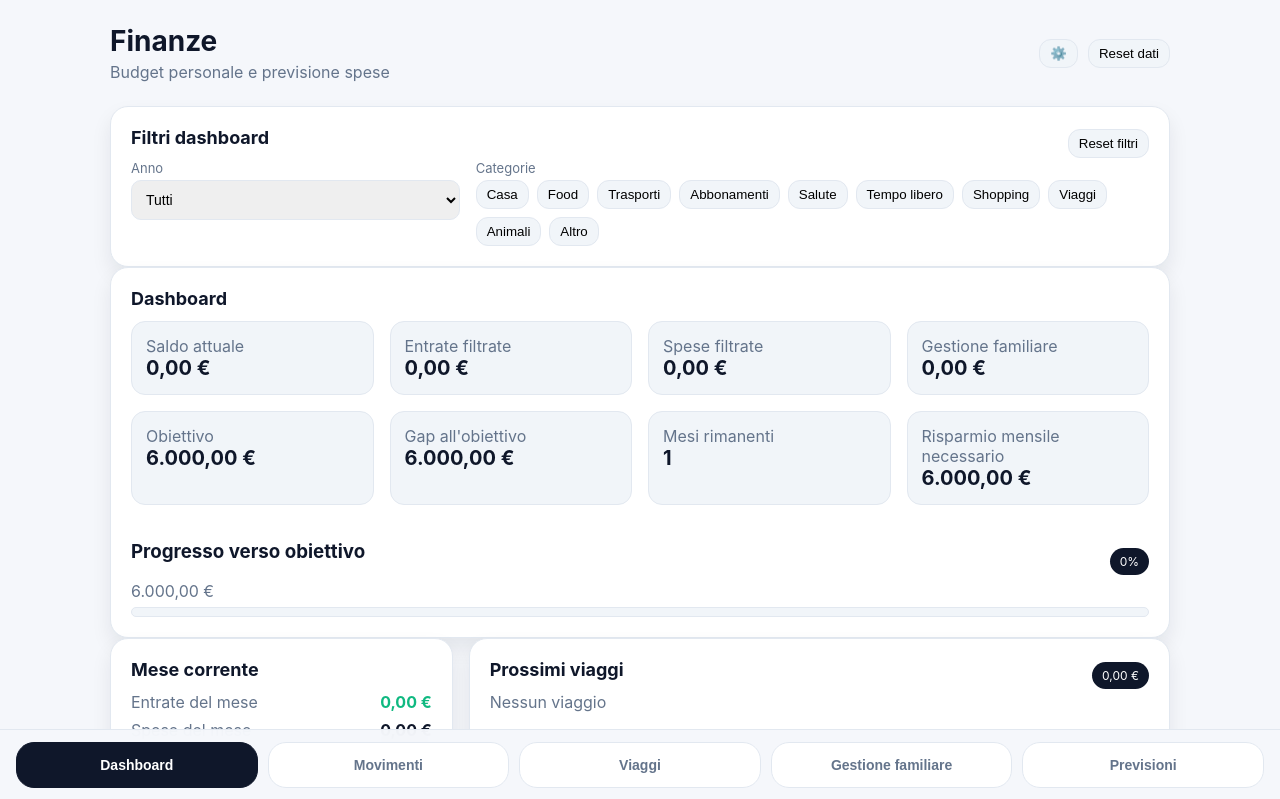
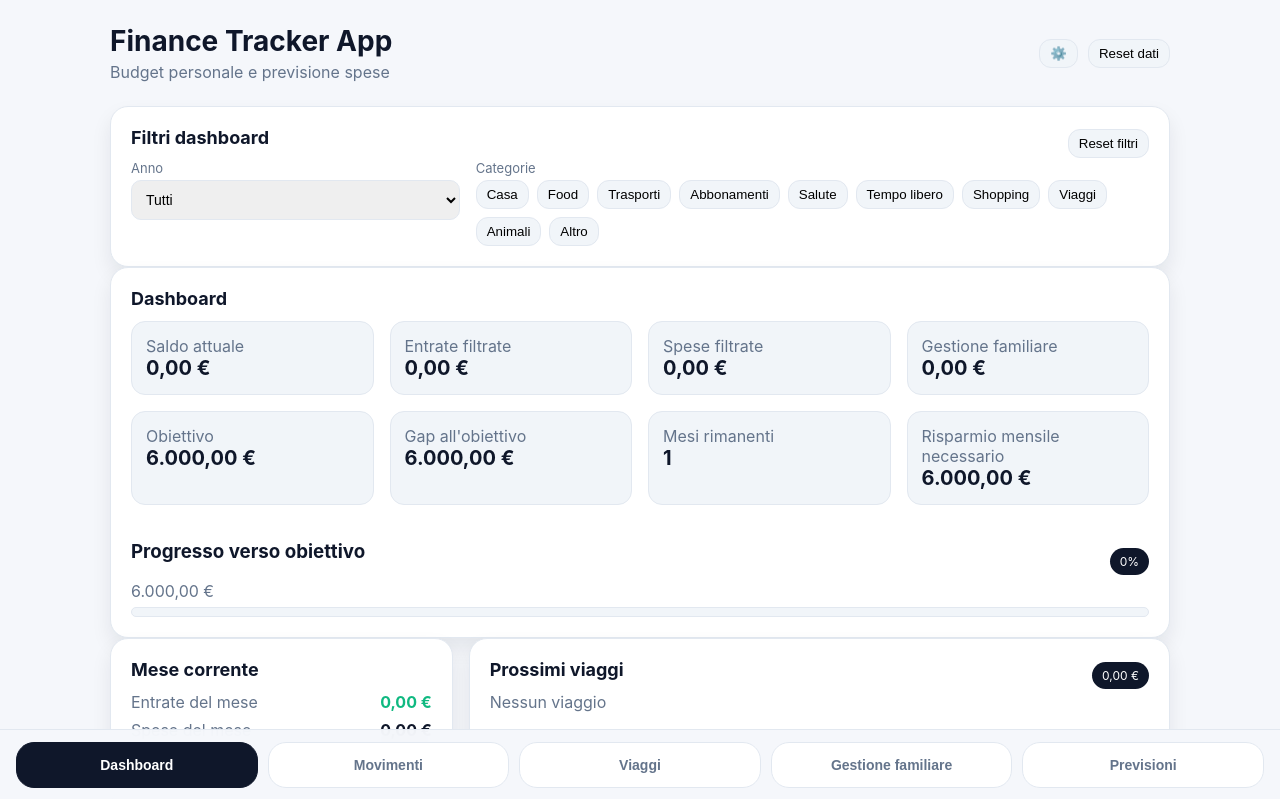
Before and after one commit to am-pachy/Finance-Tracker-App, a React (Vite) app: page / in a window 1280 px wide. Shown: the top 799 px of the page. Built offline with nearby package versions, Linux system fonts and the light colour scheme; the HTML template or start-up script is replaced by a standard one.

Commit message:
Update App.tsx

```diff
--- a/src/App.tsx
+++ b/src/App.tsx
@@ -769,7 +769,7 @@ function App() {
       <div className="app-container">
         <div className="topbar">
           <div>
-            <h1 className="page-title">Finanze</h1>
+            <h1 className="page-title">Finance Tracker App</h1>
             <p className="page-subtitle">Budget personale e previsione spese</p>
           </div>
 
```
